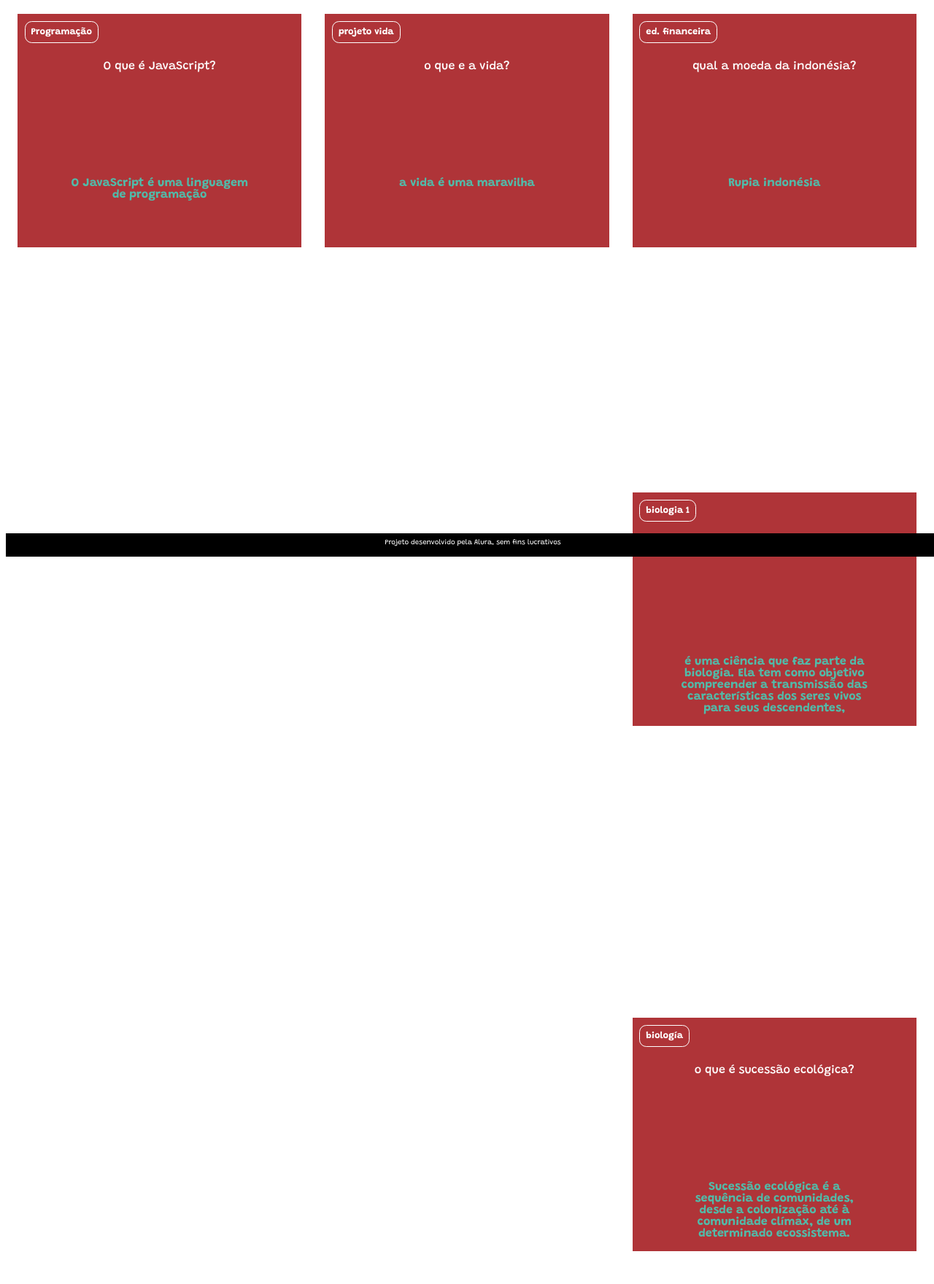
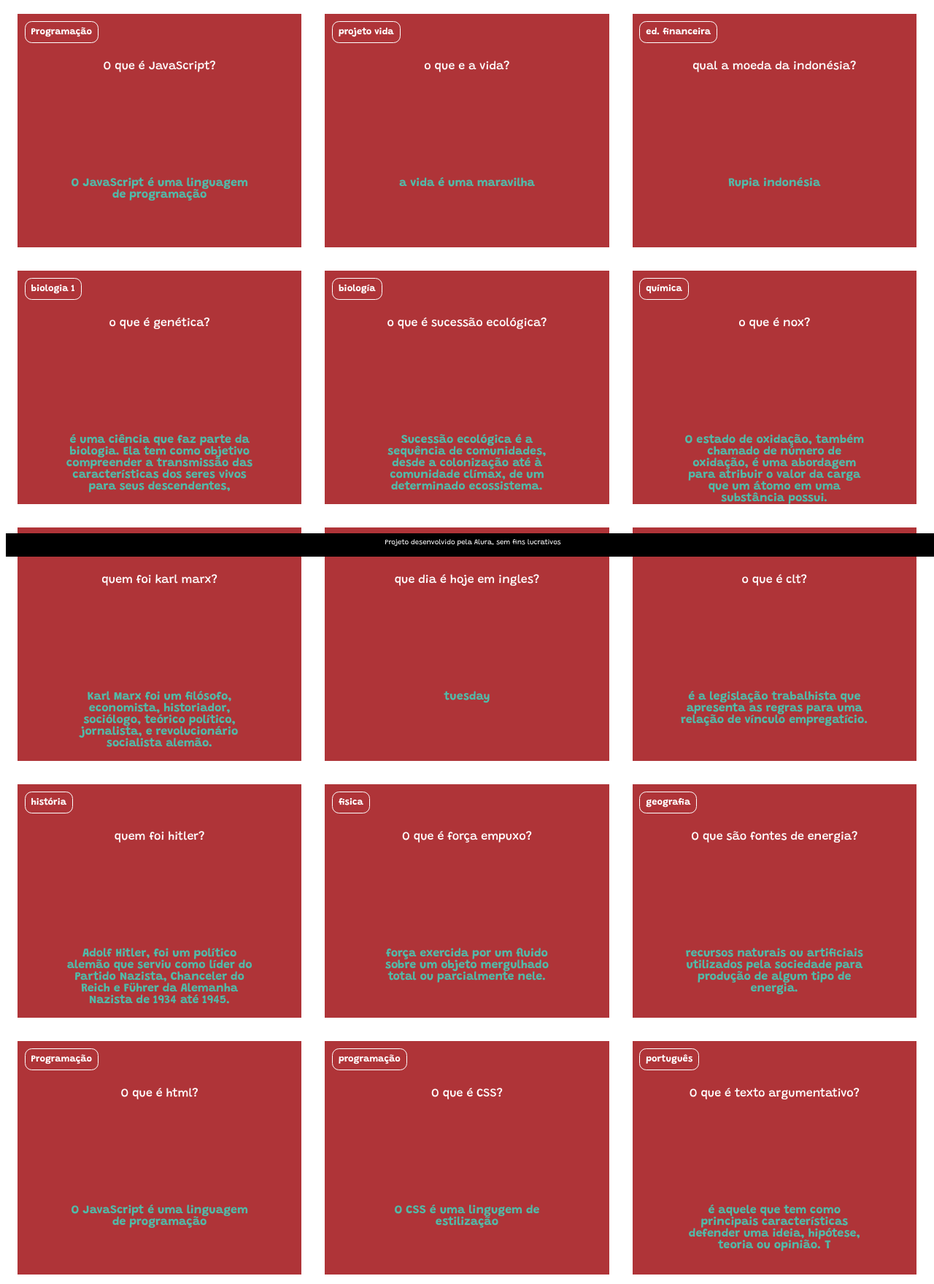
Before and after one commit to rafadeitos/flexhubdosjobcardtopdabalada, a plain HTML site: page index.html in a window 1280 px wide. Shown: the part 37-1797 px from the top of the page at 73% size. Drawn offline with Linux system fonts and the light colour scheme.

Commit message:
alteração

```diff
--- a/index.html
+++ b/index.html
@@ -6,9 +6,11 @@
     <title>Flashcard</title>
     <link rel="stylesheet" href="assets/style.css">
 </head>
+
 <body>
     <main>
         <section id="container">
+            <!-- primeira <pergunta-->
             <article class="cartao">
                 <div class="cartao__conteudo">
                     <h3>Programação</h3>
@@ -40,7 +42,8 @@
                     <div class="cartao__conteudo__resposta">
                         <p>Rupia indonésia</p>
                     </div>
-            <article class="cartao"></article>
+                </article>
+            <article class="cartao">
                 <div class="cartao__conteudo">
                     <h3>biologia 1</h3>
                     <div class="cartao__conteudo__pergunta">
@@ -49,7 +52,8 @@
                     <div class="cartao__conteudo__resposta">
                         <p>é uma ciência que faz parte da biologia. Ela tem como objetivo compreender a transmissão das características dos seres vivos para seus descendentes,</p>
                     </div>
-            <article class="cartao"></article>
+                </article>
+            <article class="cartao">
                 <div class="cartao__conteudo">
                     <h3>biología</h3>
                     <div class="cartao__conteudo__pergunta">
@@ -58,6 +62,7 @@
                     <div class="cartao__conteudo__resposta">
                         <p>Sucessão ecológica é a sequência de comunidades, desde a colonização até à comunidade clímax, de um determinado ecossistema. </p>
                     </div>
+                </article>
             <article class="cartao">
                 <div class="cartao__conteudo">
                     <h3>química</h3>
@@ -67,7 +72,8 @@
                     <div class="cartao__conteudo__resposta">
                         <p>O estado de oxidação, também chamado de número de oxidação, é uma abordagem para atribuir o valor da carga que um átomo em uma substância possui.  </p>
                     </div>
-            <article class="cartao"></article>
+                </article>
+            <article class="cartao">
                 <div class="cartao__conteudo">
                     <h3>sociologia</h3>
                     <div class="cartao__conteudo__pergunta">
@@ -76,7 +82,8 @@
                     <div class="cartao__conteudo__resposta">
                         <p>Karl Marx foi um filósofo, economista, historiador, sociólogo, teórico político, jornalista, e revolucionário socialista alemão. </p>
                     </div>
-            <article class="cartao"></article>
+                </article>
+            <article class="cartao">
                 <div class="cartao__conteudo">
                     <h3>ingles</h3>
                     <div class="cartao__conteudo__pergunta">
@@ -85,7 +92,8 @@
                     <div class="cartao__conteudo__resposta">
                         <p>tuesday</p>
                     </div>
-            <article class="cartao"></article>
+                </article>
+            <article class="cartao">
                 <div class="cartao__conteudo">
                     <h3>matemática 1</h3>
                     <div class="cartao__conteudo__pergunta">
@@ -94,7 +102,8 @@
                     <div class="cartao__conteudo__resposta">
                         <p>é a legislação trabalhista que apresenta as regras para uma relação de vínculo empregatício. <p>
                     </div>
-            <article class="cartao"></article>
+                </article>
+            <article class="cartao">
                 <div class="cartao__conteudo">
                     <h3>história</h3>
                     <div class="cartao__conteudo__pergunta">
@@ -103,7 +112,8 @@
                     <div class="cartao__conteudo__resposta">
                         <p>Adolf Hitler, foi um político alemão que serviu como líder do Partido Nazista, Chanceler do Reich e Führer da Alemanha Nazista de 1934 até 1945.  </p>
                     </div>
-            <article class="cartao"></article>
+                </article>
+            <article class="cartao">
                 <div class="cartao__conteudo">
                     <h3>fisica</h3>
                     <div class="cartao__conteudo__pergunta">
@@ -112,6 +122,7 @@
                     <div class="cartao__conteudo__resposta">
                         <p>força exercida por um fluido sobre um objeto mergulhado total ou parcialmente nele. </p>
                     </div>
+                </article>
             <article class="cartao">
                 <div class="cartao__conteudo">
                     <h3>geografia</h3>
@@ -121,7 +132,8 @@
                     <div class="cartao__conteudo__resposta">
                         <p>recursos naturais ou artificiais utilizados pela sociedade para produção de algum tipo de energia. </p>
                     </div>
-            <article class="cartao"></article>
+                </article>
+            <article class="cartao">
                 <div class="cartao__conteudo">
                     <h3>Programação</h3>
                     <div class="cartao__conteudo__pergunta">
@@ -133,7 +145,7 @@
                     </div>
                 </div>
             </article>
-            <article class="cartao"></article>
+            <article class="cartao">
                 <div class="cartao__conteudo">
                     <h3>programação</h3>
                     <div class="cartao__conteudo__pergunta">
@@ -153,7 +165,8 @@
                     <div class="cartao__conteudo__resposta">
                         <p>é aquele que tem como principais características defender uma ideia, hipótese, teoria ou opinião. T</p>
                     </div>
-            <article class="cartao"></article>
+                </article>
+            <article class="cartao">
                 <div class="cartao__conteudo">
                     <h3>matemática</h3>
                     <div class="cartao__conteudo__pergunta">
@@ -162,6 +175,7 @@
                     <div class="cartao__conteudo__resposta">
                         <p>significa, em geometria, o lado de um triângulo retângulo, oposto ao ângulo reto.</p>
                     </div>
+                </article>
         </section>
     </main>
     <footer>
```
